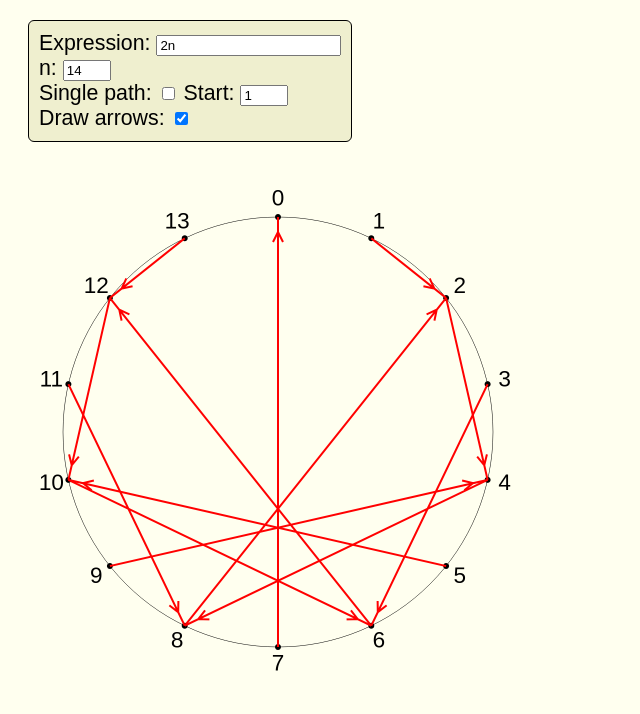
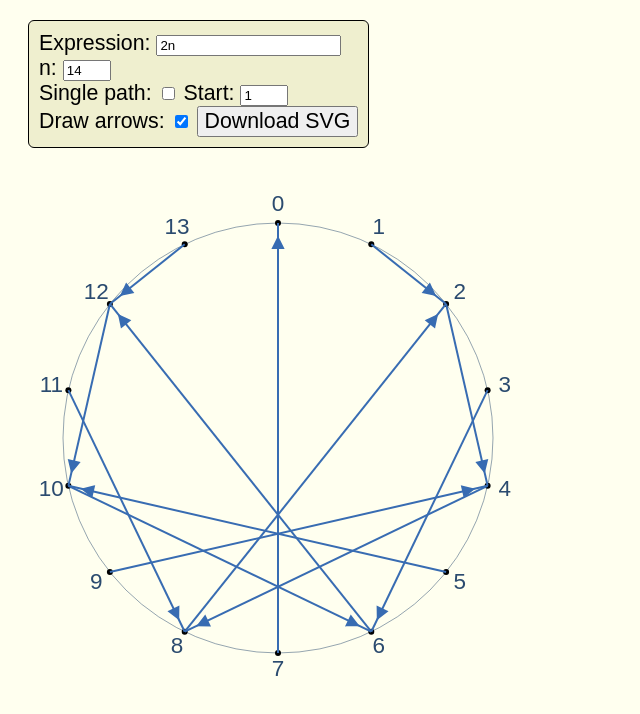
Before and after one commit to jdapayne/ModRings, a website with bundled scripts: page index.html in a window 1280 px wide. Both pictures are taken after a click on the checkbox "Draw arrows:". Shown: the whole page, without its empty margins (0-640 px from the left). Built offline with nearby package versions, Linux system fonts and the light colour scheme; a web font is replaced by a local one.

Commit message:
Refactor ModRing to use SVG instead of Canvas for rendering
- Updated ModRing class to draw circles, dots, and labels using SVG elements.
- Changed drawIn method to accept an SVG element instead of a Canvas element.
- Modified drawAllIn and drawPathIn methods to work with SVG.
- Implemented a new function to draw lines and arrows using SVG.
- Updated index.html to replace the canvas with an SVG element and added a download button for SVG.
- Enhanced main.js to handle SVG drawing and downloading functionality.
- Added styles for SVG elements in style.css to improve visual appearance.

```diff
--- a/ModRing.js
+++ b/ModRing.js
@@ -37,14 +37,15 @@ export default class ModRing {
         }
     }
     /**
-     * Draws the circle with labels on the canvas
-     * @param ctx CanvasRenderingContext2D The context to draw the circle in
+     * Draws the circle with labels in the SVG.
      */
-    drawCircle(ctx, center, radius) {
-        ctx.beginPath();
-        ctx.arc(center[0], center[1], radius, 0, 2 * Math.PI);
-        ctx.stroke();
-        ctx.closePath();
+    drawCircle(svg, center, radius) {
+        const circle = document.createElementNS('http://www.w3.org/2000/svg', 'circle');
+        circle.setAttribute('cx', center[0].toString());
+        circle.setAttribute('cy', center[1].toString());
+        circle.setAttribute('r', radius.toString());
+        circle.setAttribute('class', 'mod-ring-circle');
+        svg.appendChild(circle);
         const fontSize = this.modulus > 30 ? 35 : 45;
         const offset = this.modulus > 30 ? 30 : 35;
         // Draw points and labels
@@ -54,45 +55,47 @@ export default class ModRing {
             const y = -radius * Math.sin(angle);
             const x2 = (radius + offset) * Math.cos(angle);
             const y2 = -(radius + offset) * Math.sin(angle);
-            // Draw a dot at the point
-            ctx.beginPath();
-            ctx.arc(center[0] + x, center[1] + y, 6, 0, 2 * Math.PI);
-            ctx.fill();
-            ctx.font = `${fontSize}px "ABeeZee", sans-serif`;
-            ctx.textBaseline = 'middle';
-            ctx.textAlign = 'center';
+            const dot = document.createElementNS('http://www.w3.org/2000/svg', 'circle');
+            dot.setAttribute('cx', (center[0] + x).toString());
+            dot.setAttribute('cy', (center[1] + y).toString());
+            dot.setAttribute('r', '6');
+            svg.appendChild(dot);
             if (this.modulus < 70) {
-                ctx.fillText(i.toString(), center[0] + x2, center[1] + y2);
+                const label = document.createElementNS('http://www.w3.org/2000/svg', 'text');
+                label.setAttribute('x', (center[0] + x2).toString());
+                label.setAttribute('y', (center[1] + y2).toString());
+                label.setAttribute('class', 'mod-ring-label');
+                label.setAttribute('font-size', `${fontSize}px`);
+                label.setAttribute('text-anchor', 'middle');
+                label.setAttribute('dominant-baseline', 'middle');
+                label.textContent = i.toString();
+                svg.appendChild(label);
             }
-            ctx.closePath();
         }
     }
-    drawIn(canvas) {
-        const ctx = canvas.getContext('2d');
-        if (!ctx) {
-            throw new Error('Canvas not supported');
+    drawIn(svg) {
+        const width = this.width * 2;
+        const height = this.height * 2;
+        svg.setAttribute('viewBox', `0 0 ${width} ${height}`);
+        svg.setAttribute('width', this.width.toString());
+        svg.setAttribute('height', this.height.toString());
+        while (svg.firstChild) {
+            svg.removeChild(svg.firstChild);
         }
-        const width = canvas.width = this.width * 2;
-        const height = canvas.height = this.height * 2;
-        canvas.style.width = this.width + 'px';
-        canvas.style.height = this.height + 'px';
         const center = [width / 2, height / 2];
         const radius = width * 0.43;
-        ctx.clearRect(0, 0, width, height);
-        this.drawCircle(ctx, center, radius);
-        ctx.strokeStyle = 'red';
-        ctx.lineWidth = 4;
+        this.drawCircle(svg, center, radius);
         if (this.singlePath) {
-            this.drawPathIn(ctx, center, radius);
+            this.drawPathIn(svg, center, radius);
         }
         else {
-            this.drawAllIn(ctx, center, radius);
+            this.drawAllIn(svg, center, radius);
         }
     }
     getAngle(i) {
         return Math.PI / 2 - 2 * Math.PI * i / this.modulus;
     }
-    drawAllIn(ctx, center, radius) {
+    drawAllIn(svg, center, radius) {
         for (let i = 0; i < this.modulus; i++) {
             const angle = this.getAngle(i);
             const x = radius * Math.cos(angle);
@@ -101,10 +104,10 @@ export default class ModRing {
             const anglej = this.getAngle(j);
             const xj = radius * Math.cos(anglej);
             const yj = -radius * Math.sin(anglej);
-            drawLine(ctx, center[0] + x, center[0] + y, center[0] + xj, center[0] + yj, this.drawArrows);
+            drawLine(svg, center[0] + x, center[1] + y, center[0] + xj, center[1] + yj, this.drawArrows);
         }
     }
-    drawPathIn(ctx, center, radius) {
+    drawPathIn(svg, center, radius) {
         const start = this.start;
         let path = [];
         let current = start;
@@ -125,32 +128,41 @@ export default class ModRing {
             const anglej = this.getAngle(j);
             const xj = radius * Math.cos(anglej);
             const yj = -radius * Math.sin(anglej);
-            drawLine(ctx, center[0] + x, center[0] + y, center[0] + xj, center[0] + yj, this.drawArrows);
+            drawLine(svg, center[0] + x, center[1] + y, center[0] + xj, center[1] + yj, this.drawArrows);
         });
     }
 }
-function drawLine(ctx, x1, y1, x2, y2, arrow = false, size = 20, offset = 30) {
-    ctx.beginPath();
-    ctx.moveTo(x1, y1);
-    ctx.lineTo(x2, y2);
+function drawLine(svg, x1, y1, x2, y2, arrow = false, size = 20, offset = 30) {
+    const line = document.createElementNS('http://www.w3.org/2000/svg', 'line');
+    line.setAttribute('x1', x1.toString());
+    line.setAttribute('y1', y1.toString());
+    line.setAttribute('x2', x2.toString());
+    line.setAttribute('y2', y2.toString());
+    line.setAttribute('class', 'mod-ring-line');
+    line.setAttribute('stroke-width', '4');
+    svg.appendChild(line);
     if (arrow) {
         const length = Math.sqrt(Math.pow(x2 - x1, 2) + Math.pow(y2 - y1, 2));
-        const unitVector = [(x2 - x1) / length, (y2 - y1) / length];
-        const normalVector = [-unitVector[1], unitVector[0]];
-        const pt0 = [
-            x2 - unitVector[0] * (size + offset) + normalVector[0] * size / 2,
-            y2 - unitVector[1] * (size + offset) + normalVector[1] * size / 2
-        ];
-        const pt1 = [x2 - unitVector[0] * offset, y2 - unitVector[1] * offset];
-        const pt2 = [
-            x2 - unitVector[0] * (size + offset) - normalVector[0] * size / 2,
-            y2 - unitVector[1] * (size + offset) - normalVector[1] * size / 2
-        ];
-        ctx.moveTo(pt0[0], pt0[1]);
-        ctx.lineTo(pt1[0], pt1[1]);
-        ctx.lineTo(pt2[0], pt2[1]);
+        if (length === 0) {
+            return;
+        }
+        const unitX = (x2 - x1) / length;
+        const unitY = (y2 - y1) / length;
+        const normalX = -unitY;
+        const normalY = unitX;
+        const tipX = x2 - unitX * offset;
+        const tipY = y2 - unitY * offset;
+        const baseX = x2 - unitX * (size + offset);
+        const baseY = y2 - unitY * (size + offset);
+        const arrowhead = document.createElementNS('http://www.w3.org/2000/svg', 'polygon');
+        arrowhead.setAttribute('points', [
+            `${baseX + normalX * size / 2},${baseY + normalY * size / 2}`,
+            `${tipX},${tipY}`,
+            `${baseX - normalX * size / 2},${baseY - normalY * size / 2}`
+        ].join(' '));
+        arrowhead.setAttribute('class', 'mod-ring-arrowhead');
+        arrowhead.setAttribute('stroke-width', '4');
+        svg.appendChild(arrowhead);
     }
-    ctx.stroke();
-    ctx.closePath();
 }
 //# sourceMappingURL=ModRing.js.map
--- /dev/null
+++ b/ModRingOptions.js
@@ -0,0 +1,2 @@
+"use strict";
+//# sourceMappingURL=ModRingOptions.js.map
--- a/index.html
+++ b/index.html
@@ -25,8 +25,9 @@
     <input type="number" name="start" id="start" value=1><br />
     <label for="arrows">Draw arrows:</label>
     <input type="checkbox" name="arrows" id="arrows">
+    <button type="button" id="download">Download SVG</button>
   </div>
-  <canvas id="canvas" width="500" height="500"></canvas>
+  <svg id="svg" width="500" height="500" role="img" aria-label="Modular arithmetic ring"></svg>
 </body>
 
 </html>
--- a/main.js
+++ b/main.js
@@ -1,16 +1,20 @@
 import ModRing from './ModRing.js';
 document.addEventListener('DOMContentLoaded', () => {
     var _a;
-    // Get the input and canvas elements by their ids
+    // Get the input and SVG elements by their ids
     const expressionInput = document.getElementById('expression');
     const nInput = document.getElementById('n');
     const singlePath = document.getElementById('path');
     const startInput = document.getElementById('start');
     const drawArrows = document.getElementById('arrows');
-    const canvas = document.getElementById('canvas');
+    const svg = document.getElementById('svg');
+    const downloadButton = document.getElementById('download');
     const modRing = new ModRing();
     function getInfoAndDraw() {
         var _a, _b, _c, _d, _e;
+        if (!svg) {
+            return;
+        }
         const expression = (_a = expressionInput === null || expressionInput === void 0 ? void 0 : expressionInput.value) !== null && _a !== void 0 ? _a : 'n';
         const n = parseInt((_b = nInput === null || nInput === void 0 ? void 0 : nInput.value) !== null && _b !== void 0 ? _b : '10');
         const single = (_c = singlePath === null || singlePath === void 0 ? void 0 : singlePath.checked) !== null && _c !== void 0 ? _c : false;
@@ -21,11 +25,41 @@ document.addEventListener('DOMContentLoaded', () => {
         modRing.singlePath = single;
         modRing.start = start;
         modRing.drawArrows = arrows;
-        modRing.drawIn(canvas);
+        modRing.drawIn(svg);
     }
     (_a = document.getElementById('form')) === null || _a === void 0 ? void 0 : _a.addEventListener('change', getInfoAndDraw);
+    downloadButton === null || downloadButton === void 0 ? void 0 : downloadButton.addEventListener('click', () => {
+        if (svg) {
+            downloadSvg(svg);
+        }
+    });
     getInfoAndDraw();
 });
+function downloadSvg(svg) {
+    const svgCopy = svg.cloneNode(true);
+    svgCopy.setAttribute('xmlns', 'http://www.w3.org/2000/svg');
+    const localStyleSheet = Array.from(document.styleSheets).find(sheet => { var _a; return (_a = sheet.href) === null || _a === void 0 ? void 0 : _a.endsWith('/style.css'); });
+    if (localStyleSheet) {
+        try {
+            const style = document.createElementNS('http://www.w3.org/2000/svg', 'style');
+            style.textContent = Array.from(localStyleSheet.cssRules)
+                .map(rule => rule.cssText)
+                .join('\n');
+            svgCopy.insertBefore(style, svgCopy.firstChild);
+        }
+        catch (_a) {
+            console.warn('Could not embed the stylesheet in the downloaded SVG');
+        }
+    }
+    const svgText = new XMLSerializer().serializeToString(svgCopy);
+    const blob = new Blob([svgText], { type: 'image/svg+xml;charset=utf-8' });
+    const url = URL.createObjectURL(blob);
+    const link = document.createElement('a');
+    link.href = url;
+    link.download = 'mod-ring.svg';
+    link.click();
+    URL.revokeObjectURL(url);
+}
 function error(message) {
     console.log('Error:', message);
 }
--- a/style.css
+++ b/style.css
@@ -3,8 +3,27 @@ body {
   font-size: 16pt;
 }
 
-canvas {
+svg {
   margin: 20px;
+}
+
+.mod-ring-circle {
+  fill: none;
+  stroke: #2b4b6f;
+}
+
+.mod-ring-line,
+.mod-ring-arrowhead {
+  stroke: #386cb2;
+}
+
+.mod-ring-arrowhead {
+  fill: #386cb2;
+}
+
+.mod-ring-label {
+  font-family: "ABeeZee", sans-serif;
+  fill: #2b4b6f;
 }
 
 input[type="number"] {
@@ -21,6 +40,10 @@ input[type="number"] {
   background-color: #EFEFCF;
 }
 
+button {
+  font: inherit;
+}
+
 .abeezee-regular {
   font-family: "ABeeZee", sans-serif;
   font-weight: 400;
```
Also changed, not shown: ModRing.ts (+68 -57 lines), main.ts (+39 -3 lines), 3 other files.
